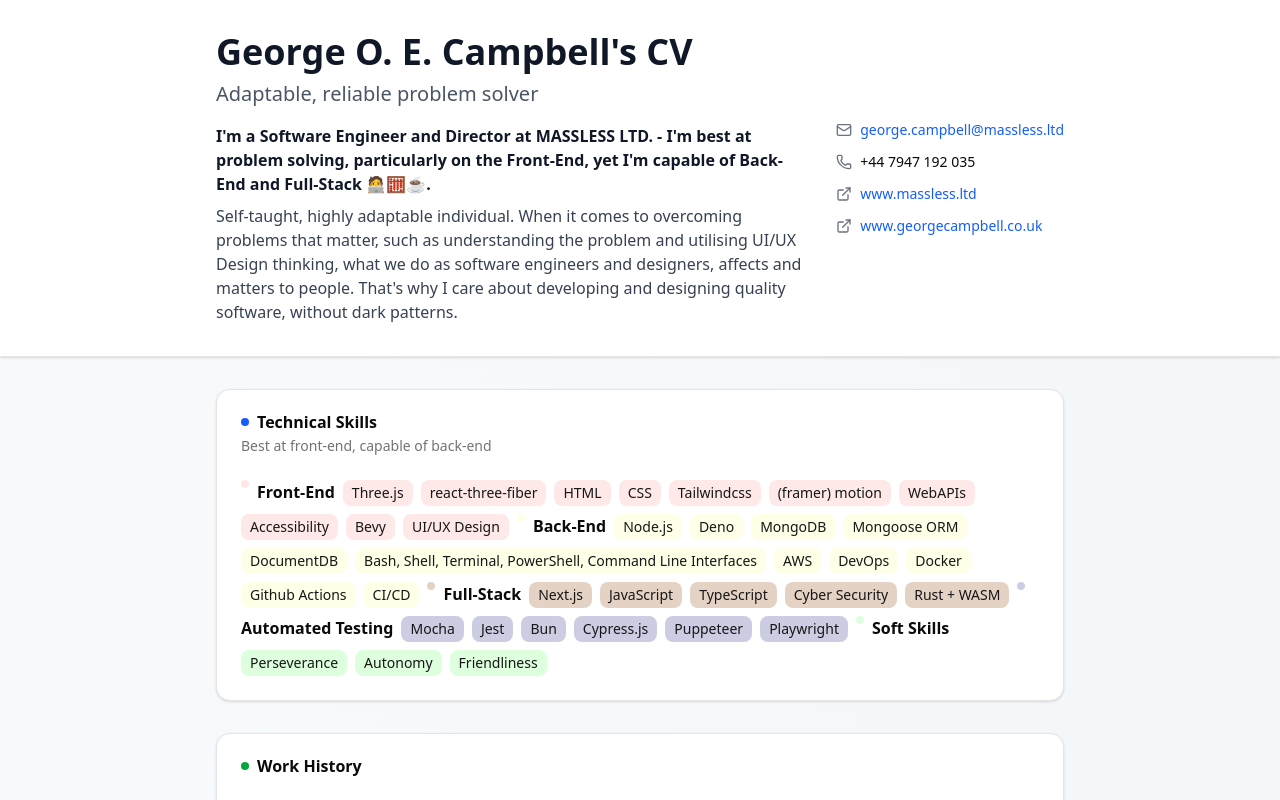
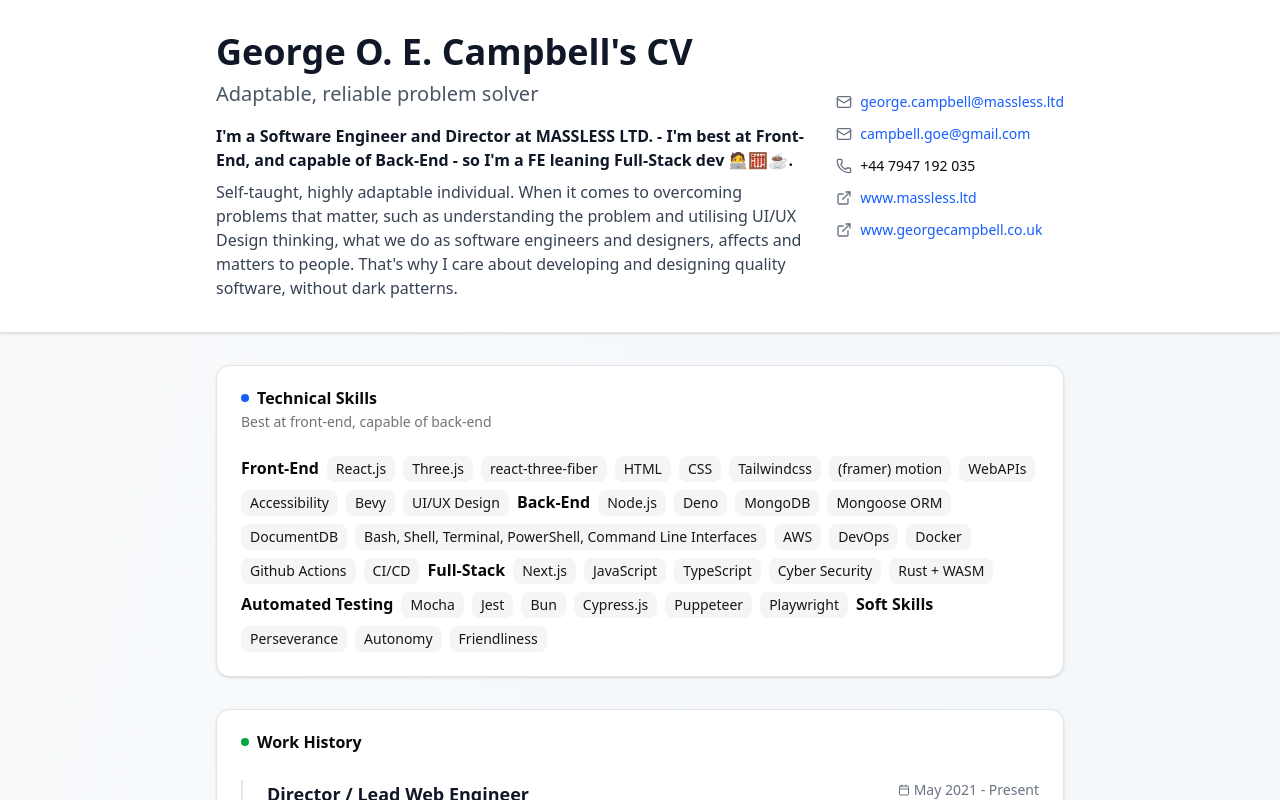
Before and after one commit to campbellgoe/george-cv, a Next.js app: page / in a window 1280 px wide. Shown: the top 800 px of the page. Built offline with nearby package versions, Linux system fonts and the light colour scheme.

Commit message:
update cv november 16th

```diff
--- a/app/page.tsx
+++ b/app/page.tsx
@@ -32,6 +32,10 @@ export default function CVWebsite() {
   const AT = "Automated Testing"
   // const SKILL_LABELS = [FE, FS, BE, SS, AT]
   const skills = ([
+    [
+      FE,
+      "React.js"
+    ],
     // {label: FE,
     //   value: "React.js"},
     [
@@ -76,18 +80,18 @@ export default function CVWebsite() {
     [SS, "Friendliness"]
   ]);
 
-  const colours = {
+  const colours: {[key: string]: string} = {
     // red
-    [FE]: "bg-[#ffbbbb55]",
+    [FE]: "bg-stone-100",
 
     // orange
-    [FS]: "bg-[#af7a5255]",
+    [FS]: "bg-stone-100",
     // yellow
-    [BE]: "bg-[#ffffbb55]",
+    [BE]: "bg-stone-100",
     // green
-    [SS]: "bg-[#99ff9955]",
+    [SS]: "bg-stone-100",
     //blue
-    [AT]: "bg-[#6868ac55]"
+    [AT]: "bg-stone-100"
   }
 
   const groupedSkills = skills.reduce((acc, [Key, Value]) => {
@@ -96,7 +100,6 @@ export default function CVWebsite() {
       [Key]: {
         label: Key,
         values: [...(acc?.[Key]?.values || []), Value],
-        // @ts-ignore
         colour: colours[Key]
       }
     }
@@ -104,7 +107,7 @@ export default function CVWebsite() {
   // Map.groupBy(skills, ([groupLabel, value]) => {
   //   return SKILL_LABELS.includes(groupLabel) ? {key: groupLabel} : {key: value}
   // })
-  console.log('groupedSkills:', groupedSkills)
+  // console.log('groupedSkills:', groupedSkills)
   const styles = {
     paragraphA: "text-gray-700 leading-relaxed flex-grow",
     paragraphB: "text-gray-850 leading-relaxed flex-grow"
@@ -261,12 +264,12 @@ export default function CVWebsite() {
             <div>
               <h1 className="text-4xl font-bold text-gray-900 mb-2">George O. E. Campbell{"'"}s CV</h1>
               <p className="text-xl text-gray-600 mb-4">Adaptable, reliable problem solver</p>
-              <p className="font-bold text-gray-900 mb-2">I'm a Software Engineer and Director at MASSLESS LTD. - I'm best at problem solving, particularly on the Front-End, yet I'm capable of Back-End and Full-Stack 🧑‍💻🧮☕.</p>
+              <p className="font-bold text-gray-900 mb-2">{"I'm a Software Engineer and Director at MASSLESS LTD. - I'm best at Front-End, and capable of Back-End - so I'm a FE leaning Full-Stack dev 🧑‍💻🧮☕."}</p>
               <p className="text-gray-700 max-w-2xl">
-                Self-taught, highly adaptable individual. When it comes to overcoming problems that matter, such as
-                understanding the problem and utilising UI/UX Design thinking, what we do as software engineers and
-                designers, affects and matters to people. That{"'"}s why I care about developing and designing quality
-                software, without dark patterns.
+                {`Self-taught, highly adaptable individual. When it comes to overcoming problems that matter, such as
+understanding the problem and utilising UI/UX Design thinking, what we do as software engineers and
+designers, affects and matters to people. That's why I care about developing and designing quality
+software, without dark patterns.`}
               </p>
             </div>
             <div className="flex flex-col gap-3 text-sm">
@@ -274,6 +277,13 @@ export default function CVWebsite() {
                 <Mail className="h-4 w-4 text-gray-500" />
                 <a href="mailto:george.campbell@massless.ltd" className="text-blue-600 hover:underline">
                   george.campbell@massless.ltd
+                </a>
+
+              </div>
+              <div className="flex items-center gap-2">
+                <Mail className="h-4 w-4 text-gray-500" />
+                <a href="mailto:campbell.goe@gmail.com" className="text-blue-600 hover:underline">
+                  campbell.goe@gmail.com
                 </a>
               </div>
               <div className="flex items-center gap-2">
@@ -321,7 +331,7 @@ export default function CVWebsite() {
             <div className="flex flex-wrap gap-2">
               {Object.entries(groupedSkills).map(([skillLabel, { values, colour = "" }]) => {
                 return <Fragment key={skillLabel}>
-                <div className={"h-2 w-2 rounded-full "+colour}></div><h3 className="font-bold">{skillLabel}</h3>
+                <h3 className="font-bold bg-stone-150">{skillLabel}</h3>
                 {values.map(skill => {
                 return <Badge key={skill} variant="secondary" className={"text-sm "+colour}>
                   {skill}
```
